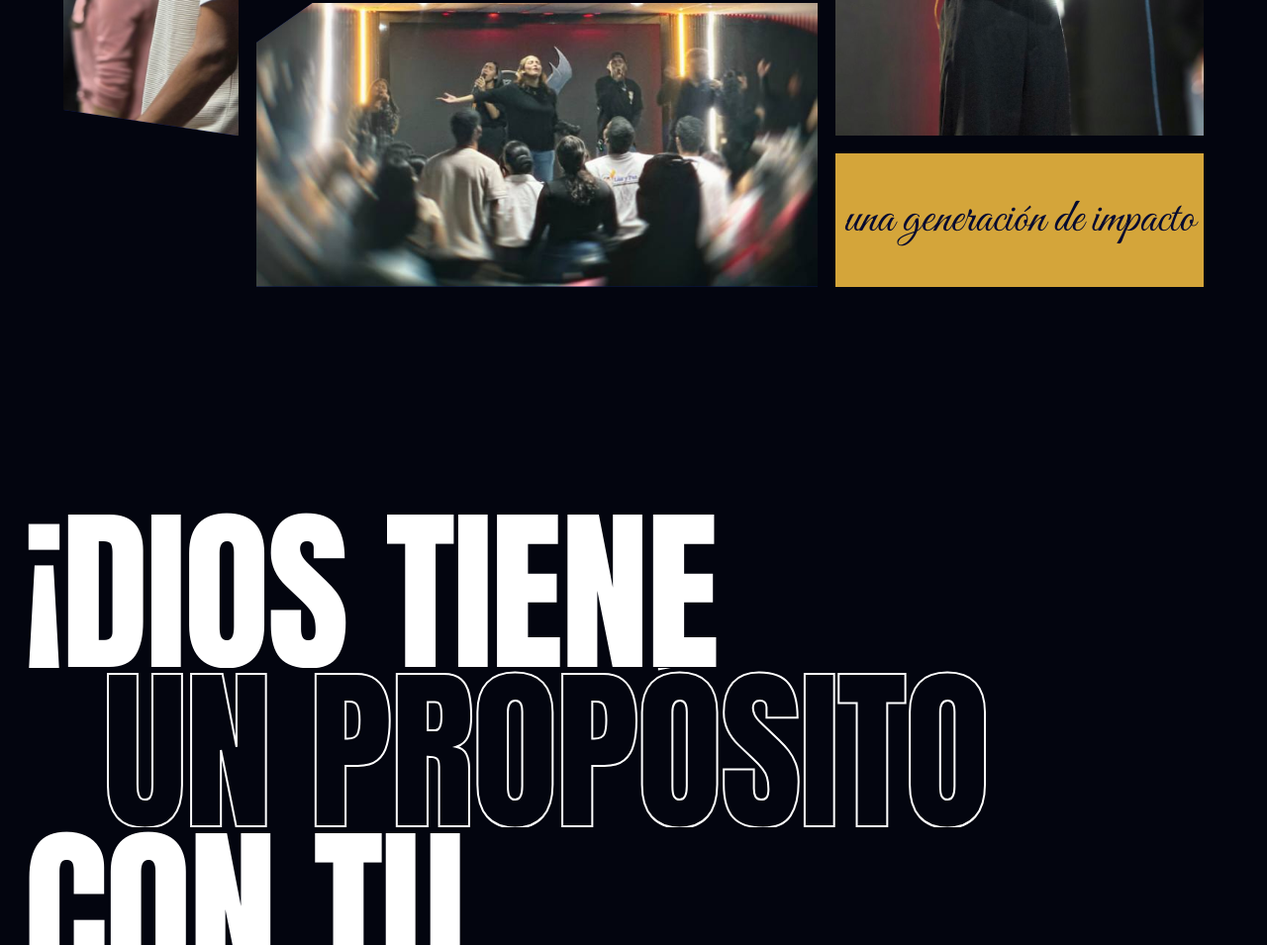
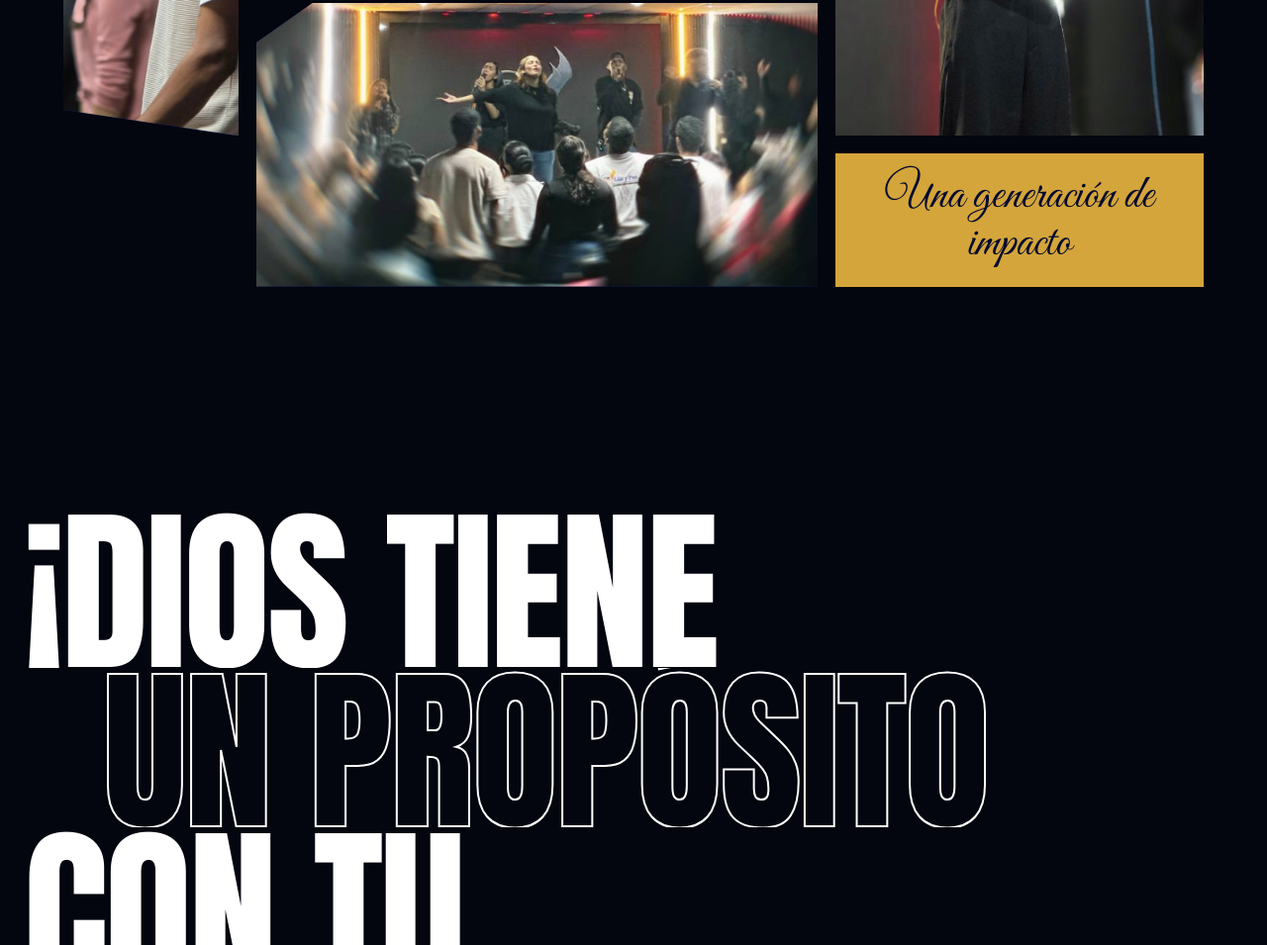
Before and after one commit to jesusdavid060403-cmyk/Impacto-generacional, a plain HTML site: page index.html in a window 1280 px wide. Shown: the part 4003-4958 px from the top of the page at 99% size. Drawn offline with nearby package versions, Linux system fonts and the light colour scheme; no server answers; a web font is replaced by a local one.

Commit message:
Update index.html

```diff
--- a/index.html
+++ b/index.html
@@ -122,7 +122,7 @@ const v=$('#v'),cv=$('#cv');if(C.VIDEO)v.src=C.VIDEO;if(C.POSTER)cv.style.backgr
 const ev=e=>sb&&safe(sb.from('video_events').insert({visitor_id:vid,event:e}));
 cv.onclick=()=>{cv.classList.add('h');v.play()};v.onplay=()=>ev('play');v.onpause=()=>{if(!v.ended)ev('pause')};v.onended=()=>ev('ended');
 const gal=Array.isArray(C.GALLERY)?C.GALLERY:[];
-$('#g').innerHTML=[0,1,2,3,4,5].map(i=>`<div class="c"><div class="ph" ${gal[i]?`style="background-image:url(${gal[i]})"`:''}></div>${gal[i]?'':`<span>0${i+1}</span>`}</div>`).join('')+'<div class="c cx sc">una generación de impacto</div>';
+$('#g').innerHTML=[0,1,2,3,4,5].map(i=>`<div class="c"><div class="ph" ${gal[i]?`style="background-image:url(${gal[i]})"`:''}></div>${gal[i]?'':`<span>0${i+1}</span>`}</div>`).join('')+'<div class="c cx sc">Una generación de impacto</div>';
 const b=$('#cta'),ty=$('#ty');
 function done(anim){b.classList.add('on');b.textContent='✓ Estás dentro';b.disabled=true;
  ty.textContent='¡Te esperamos este domingo!';if(anim&&window.gsap)gsap.from(ty,{y:50,opacity:0,scale:.8,rotate:-4,duration:1.1,ease:'expo.out'})}
```
